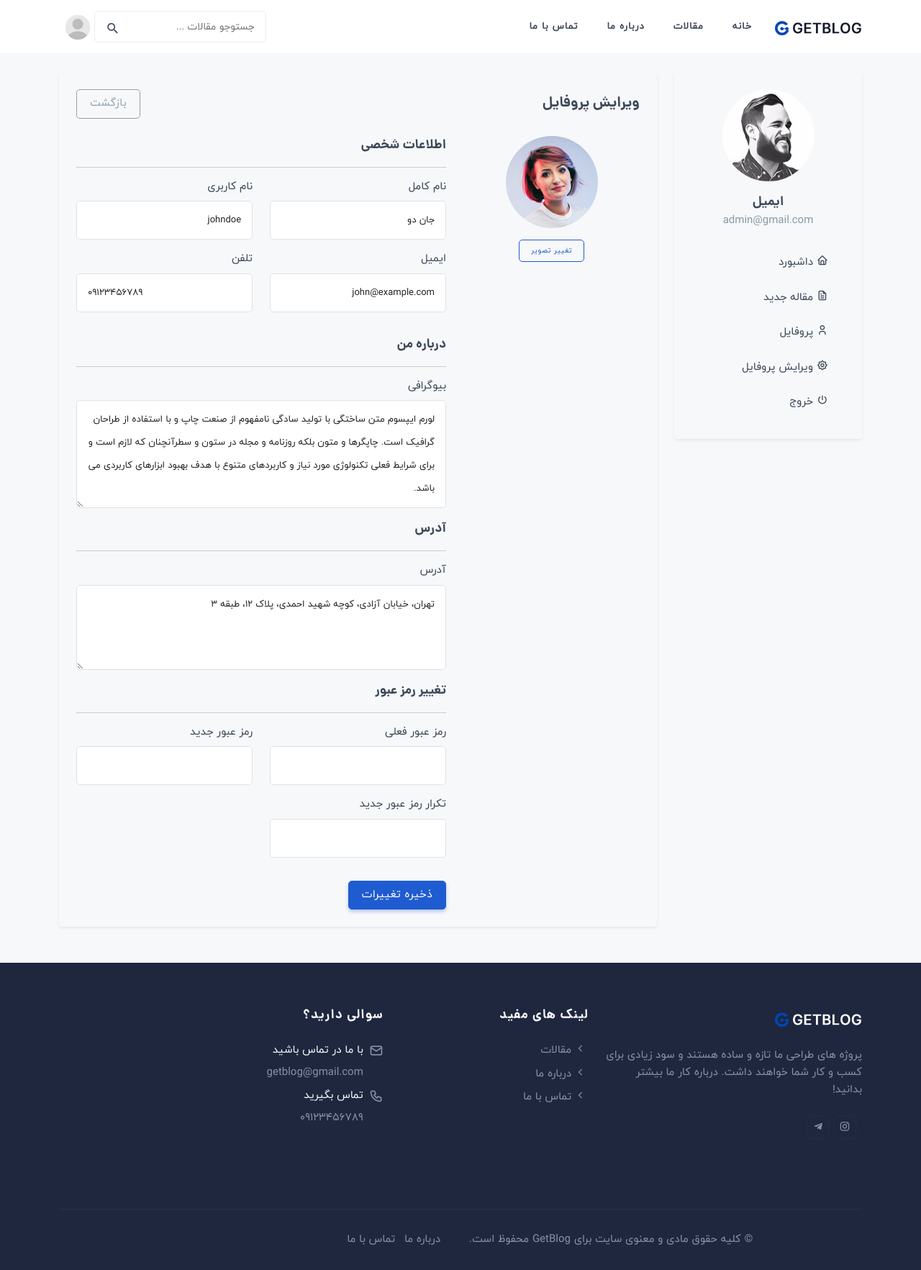
After one commit to Benyaminyp/GetBlog, a Django app: page /dashboard/profile/edit/ in a window 1280 px wide. The commit adds this page. Shown: the whole page at 72% size. Run offline with Django 5.2, Linux system fonts and the light colour scheme; a user stored in the database is signed in; data comes from the database, SQL or seed files in the repository; both versions use the stored data as it was after the commit; some libraries are stand-ins or nearby versions.

Commit message:
Implement dashboard template

```diff
--- a/GetBlog/settings.py
+++ b/GetBlog/settings.py
@@ -42,6 +42,7 @@ INSTALLED_APPS = [
     'accounts.apps.AccountsConfig',
     'core.apps.CoreConfig',
     'blog.apps.BlogConfig',
+    'dashboard.apps.DashboardConfig',
 
     # third party apps
     "crispy_forms",
--- a/GetBlog/urls.py
+++ b/GetBlog/urls.py
@@ -25,6 +25,7 @@ urlpatterns = [
     path('accounts/', include('accounts.urls')),
     path('', include('core.urls')),
     path('articles/', include('blog.urls')),
+    path("dashboard/", include('dashboard.urls')),
     path('ckeditor/', include('ckeditor_uploader.urls')),
 ]
 urlpatterns += static(settings.MEDIA_URL, document_root=settings.MEDIA_ROOT)
--- a/dashboard/apps.py
+++ b/dashboard/apps.py
@@ -4,3 +4,4 @@ from django.apps import AppConfig
 class DashboardConfig(AppConfig):
     default_auto_field = 'django.db.models.BigAutoField'
     name = 'dashboard'
+    verbose_name = "داشبورد"
--- /dev/null
+++ b/dashboard/templates/dashboard/edit-profile.html
@@ -0,0 +1,123 @@
+{% extends "base.html" %}
+{% block title %} ویرایش پروفایل {% endblock title %}
+
+{% block content %}
+
+<!-- محتوای ویرایش پروفایل -->
+<div class="dashboard-wrapper">
+    <div class="container">
+        <div class="row">
+            {% include "includes/dashboard_sidebar.html" %}
+
+
+            <!-- محتوای اصلی -->
+            <div class="col-lg-9">
+                <div class="card shadow-sm">
+                    <div class="card-body">
+                        <div class="d-flex justify-content-between align-items-center mb-4">
+                            <h4 class="card-title mb-0">ویرایش پروفایل</h4>
+                            <a href="profile.html" class="btn btn-outline-secondary">بازگشت</a>
+                        </div>
+
+                        <form>
+                            <div class="row">
+                                <div class="col-md-4">
+                                    <div class="profile-image text-center">
+                                        <img src="../images/users/user-3.jpg" class="rounded-circle avatar-xxl" alt="">
+                                        <div class="mt-3">
+                                            <input type="file" id="profile-pic" class="d-none">
+                                            <label for="profile-pic" class="btn btn-sm btn-outline-primary">تغییر تصویر</label>
+                                        </div>
+                                    </div>
+                                </div>
+
+                                <div class="col-md-8">
+                                    <div class="mb-3">
+                                        <h5>اطلاعات شخصی</h5>
+                                        <hr>
+                                        <div class="row">
+                                            <div class="col-md-6">
+                                                <div class="mb-3">
+                                                    <label for="fullname" class="form-label">نام کامل</label>
+                                                    <input type="text" class="form-control" id="fullname" value="جان دو">
+                                                </div>
+                                            </div>
+                                            <div class="col-md-6">
+                                                <div class="mb-3">
+                                                    <label for="username" class="form-label">نام کاربری</label>
+                                                    <input type="text" class="form-control" id="username" value="johndoe">
+                                                </div>
+                                            </div>
+                                            <div class="col-md-6">
+                                                <div class="mb-3">
+                                                    <label for="email" class="form-label">ایمیل</label>
+                                                    <input type="email" class="form-control" id="email" value="john@example.com">
+                                                </div>
+                                            </div>
+                                            <div class="col-md-6">
+                                                <div class="mb-3">
+                                                    <label for="phone" class="form-label">تلفن</label>
+                                                    <input type="tel" class="form-control" id="phone" value="09123456789">
+                                                </div>
+                                            </div>
+                                        </div>
+                                    </div>
+
+                                    <div class="mb-3">
+                                        <h5>درباره من</h5>
+                                        <hr>
+                                        <div class="mb-3">
+                                            <label for="bio" class="form-label">بیوگرافی</label>
+                                            <textarea class="form-control" id="bio" rows="4">لورم ایپسوم متن ساختگی با تولید سادگی نامفهوم از صنعت چاپ و با استفاده از طراحان گرافیک است. چاپگرها و متون بلکه روزنامه و مجله در ستون و سطرآنچنان که لازم است و برای شرایط فعلی تکنولوژی مورد نیاز و کاربردهای متنوع با هدف بهبود ابزارهای کاربردی می باشد.</textarea>
+                                        </div>
+                                    </div>
+
+                                    <div class="mb-3">
+                                        <h5>آدرس</h5>
+                                        <hr>
+                                        <div class="mb-3">
+                                            <label for="address" class="form-label">آدرس</label>
+                                            <textarea class="form-control" id="address" rows="3">تهران، خیابان آزادی، کوچه شهید احمدی، پلاک ۱۲، طبقه ۳</textarea>
+                                        </div>
+                                    </div>
+
+                                    <div class="mb-3">
+                                        <h5>تغییر رمز عبور</h5>
+                                        <hr>
+                                        <div class="row">
+                                            <div class="col-md-6">
+                                                <div class="mb-3">
+                                                    <label for="current-password" class="form-label">رمز عبور فعلی</label>
+                                                    <input type="password" class="form-control" id="current-password">
+                                                </div>
+                                            </div>
+                                            <div class="col-md-6">
+                                                <div class="mb-3">
+                                                    <label for="new-password" class="form-label">رمز عبور جدید</label>
+                                                    <input type="password" class="form-control" id="new-password">
+                                                </div>
+                                            </div>
+                                            <div class="col-md-6">
+                                                <div class="mb-3">
+                                                    <label for="confirm-password" class="form-label">تکرار رمز عبور جدید</label>
+                                                    <input type="password" class="form-control" id="confirm-password">
+                                                </div>
+                                            </div>
+                                        </div>
+                                    </div>
+
+                                    <div class="text-end">
+                                        <button type="submit" class="btn btn-primary">ذخیره تغییرات</button>
+                                    </div>
+                                </div>
+                            </div>
+                        </form>
+                    </div>
+                </div>
+            </div>
+        </div>
+    </div>
+</div>
+
+
+{% endblock content %}
--- /dev/null
+++ b/dashboard/urls.py
@@ -0,0 +1,16 @@
+from . import views
+from django.urls import path
+
+app_name = "dashboard"
+
+urlpatterns = [
+    path("user/", views.UserDashboardView.as_view(), name="user_dashboard"),
+    path("article/create/", views.ArticleCreateView.as_view(), name="create_article"),
+    path('profile/', views.UserProfileView.as_view(), name='profile'),
+    path("profile/edit/", views.UserProfileUpdateView.as_view(), name="profile_edit"),
+    path('articles/', views.UserArticleListView.as_view(), name='user_articles'),
+    path('article/<slug:slug>/edit/', views.ArticleUpdateView.as_view(), name='article_edit'),
+    path('article/<slug:slug>/delete/', views.ArticleDeleteView.as_view(), name='article_delete'),
+
+
+]
--- a/dashboard/views.py
+++ b/dashboard/views.py
@@ -1,3 +1,25 @@
 from django.shortcuts import render
+from django.views import generic
+from django.contrib.auth.mixins import LoginRequiredMixin
+# Create your views here.
 
-# Create your views here.
+class UserDashboardView(LoginRequiredMixin , generic.TemplateView):
+    template_name = "dashboard/index.html"
+
+class ArticleCreateView(LoginRequiredMixin, generic.TemplateView):
+    template_name = "dashboard/create-post.html"
+
+class UserProfileView(LoginRequiredMixin, generic.TemplateView):
+    template_name = "dashboard/profile.html"
+
+class UserProfileUpdateView( LoginRequiredMixin, generic.TemplateView):
+    template_name = "dashboard/edit-profile.html"
+
+class UserArticleListView(LoginRequiredMixin, generic.TemplateView):
+    pass
+
+class ArticleUpdateView(LoginRequiredMixin, generic.TemplateView):
+    pass
+
+class ArticleDeleteView(LoginRequiredMixin, generic.TemplateView):
+    pass
--- /dev/null
+++ b/static/dashboard/css/dashboard.css
@@ -0,0 +1,139 @@
+/* استایل‌های عمومی داشبورد */
+.dashboard-wrapper {
+    padding: 100px 0 50px;
+}
+
+@media (max-width: 768px) {
+    .dashboard-wrapper {
+        padding: 80px 0 30px;
+    }
+}
+
+/* استایل‌های سایدبار */
+.sidebar-card {
+    position: sticky;
+    top: 100px;
+    margin-bottom: 20px;
+}
+
+.sidebar-menu {
+    list-style: none;
+    padding: 0;
+    margin: 0;
+}
+
+.sidebar-menu li {
+    margin-bottom: 5px;
+}
+
+.sidebar-menu li a {
+    display: block;
+    padding: 10px 15px;
+    color: #3c4858;
+    border-radius: 5px;
+    transition: all 0.3s ease;
+}
+
+.sidebar-menu li a:hover {
+    background-color: rgba(31, 91, 209, 0.1);
+    color: #1f5bd1;
+}
+
+.sidebar-menu li a i {
+    font-size: 16px;
+}
+
+.sidebar-menu li.active a {
+    background-color: rgba(31, 91, 209, 0.1);
+    color: #1f5bd1;
+    font-weight: 500;
+}
+
+/* استایل‌های کارت‌های آماری */
+.stat-card {
+    border-radius: 10px;
+    margin-bottom: 20px;
+}
+
+.stat-card .icon {
+    width: 50px;
+    height: 50px;
+    border-radius: 50%;
+    display: flex;
+    align-items: center;
+    justify-content: center;
+    background-color: rgba(255, 255, 255, 0.2);
+}
+
+.stat-card .icon i {
+    font-size: 24px;
+}
+
+/* استایل‌های جدول */
+.table-responsive {
+    border-radius: 10px;
+    overflow: hidden;
+}
+
+.table {
+    margin-bottom: 0;
+}
+
+.table th {
+    font-weight: 600;
+    background-color: #f8f9fa;
+    border-bottom-width: 1px;
+}
+
+/* استایل‌های پروفایل */
+.profile-image {
+    margin-bottom: 20px;
+}
+
+.profile-info h5 {
+    font-size: 18px;
+    margin-bottom: 15px;
+}
+
+.profile-info p {
+    margin-bottom: 10px;
+}
+
+.profile-info hr {
+    margin-top: 10px;
+    margin-bottom: 15px;
+}
+
+/* استایل‌های فرم */
+.form-label {
+    font-weight: 500;
+    margin-bottom: 8px;
+}
+
+.form-control, .form-select {
+    padding: 10px 15px;
+    border-radius: 5px;
+}
+
+/* استایل‌های ادیتور محتوا */
+#post-content {
+    min-height: 300px;
+}
+
+/* استایل‌های رسپانسیو */
+@media (max-width: 991px) {
+    .sidebar-card {
+        position: relative;
+        top: 0;
+    }
+
+    .profile-image {
+        margin-bottom: 30px;
+    }
+}
+
+@media (max-width: 767px) {
+    .stat-card {
+        margin-bottom: 15px;
+    }
+}
--- a/templates/base.html
+++ b/templates/base.html
@@ -21,6 +21,7 @@
     <!-- Main Css -->
     <link href="{% static 'main/css/style.min.css' %}" rel="stylesheet" type="text/css" id="theme-opt" />
     <link href="{% static 'accounts/css/auth-style.css' %}" rel="stylesheet" type="text/css" />
+    <link href="{% static 'dashboard/css/dashboard.css' %}" rel="stylesheet" type="text/css" />
     <!--Font Awesome-->
     <link rel="stylesheet" href="https://cdnjs.cloudflare.com/ajax/libs/font-awesome/6.0.0-beta3/css/all.min.css">
 
@@ -69,7 +70,7 @@
 
                 {% if user.is_authenticated %}
                 <li class="list-inline-item ms-2">
-                    <a href="author.html">
+                    <a href="{% url "dashboard:user_dashboard" %}">
                         {% if request.user.profile.image %}
                             <img src="{{ request.user.profile.image.url }}" class="rounded-pill avatar avatar-sm-sm" alt="{{ request.user.email }}">
                         {% else %}
@@ -233,6 +234,7 @@
     <!--Note: All init js like tiny slider, counter, lightbox, gallery etc.-->
     <script src="{% static 'main/js/app.js' %}"></script>
     <script src="{% static 'accounts/js/auth.js' %}"></script>
+    <script src="{% static 'dashboard/js/dashboard.js' %}"></script>
 
     <!--Note: All important javascript like page loader, menu, sticky menu, menu-toggler, one page menu etc. -->
 </body>
--- /dev/null
+++ b/templates/includes/dashboard_sidebar.html
@@ -0,0 +1,21 @@
+{% load static %}
+<!-- سایدبار -->
+<div class="col-lg-3">
+    <div class="card sidebar-card shadow-sm">
+        <div class="card-body">
+            <div class="user-profile text-center mb-4">
+                <img src="{% static "main/images/users/user-1.jpg" %}" class="rounded-circle avatar-lg" alt="">
+                <h5 class="mt-3 mb-0">ایمیل</h5>
+                <p class="text-muted">{{ user.email }}</p>
+            </div>
+
+            <ul class="sidebar-menu">
+                <li class="{% if request.resolver_match.url_name == 'user_dashboard' %}active{% endif %}"><a href="{% url "dashboard:user_dashboard" %}"><i class="ti ti-home me-2"></i> داشبورد</a></li>
+                <li><a class="{% if request.resolver_match.url_name == 'create_article' %}active{% endif %}" href="{% url "dashboard:create_article" %}"><i class="ti ti-file-text me-2"></i> مقاله جدید</a></li>
+                <li><a class="{% if request.resolver_match.url_name == 'profile' %}active{% endif %}" href="{% url "dashboard:profile" %}"><i class="ti ti-user me-2"></i> پروفایل</a></li>
+                <li><a class="{% if request.resolver_match.url_name == 'profile_edit' %}active{% endif %}" href="{% url "dashboard:profile_edit" %}"><i class="ti ti-settings me-2"></i> ویرایش پروفایل</a></li>
+                <li><a href="{% url "logout" %}"><i class="ti ti-power me-2"></i> خروج</a></li>
+            </ul>
+        </div>
+    </div>
+</div>
--- a/templates/registration/login.html
+++ b/templates/registration/login.html
@@ -22,7 +22,7 @@
                                    {{ form|crispy }}
 
                                     <div class="col-md-12 my-3 ">
-                                        <button class="btn btn-primary btn-block" type="submit">ورود</button>
+                                        <input value="ورود" class="btn btn-primary btn-block" type="submit">
                                     </div>
                                     <div class="mx-auto">
                                         <p class="mb-0 mt-3">حساب کاربری ندارید؟ <a href="{% url 'signup' %}" class="text-dark font-weight-bold">ثبت‌نام کنید</a></p>
```
Also changed, not shown: dashboard/templates/dashboard/create-post.html (added, +102 -0 lines), dashboard/templates/dashboard/index.html (added, +124 -0 lines), dashboard/templates/dashboard/profile.html (added, +81 -0 lines), db.sqlite3, static/dashboard/js/dashboard.js (added).
